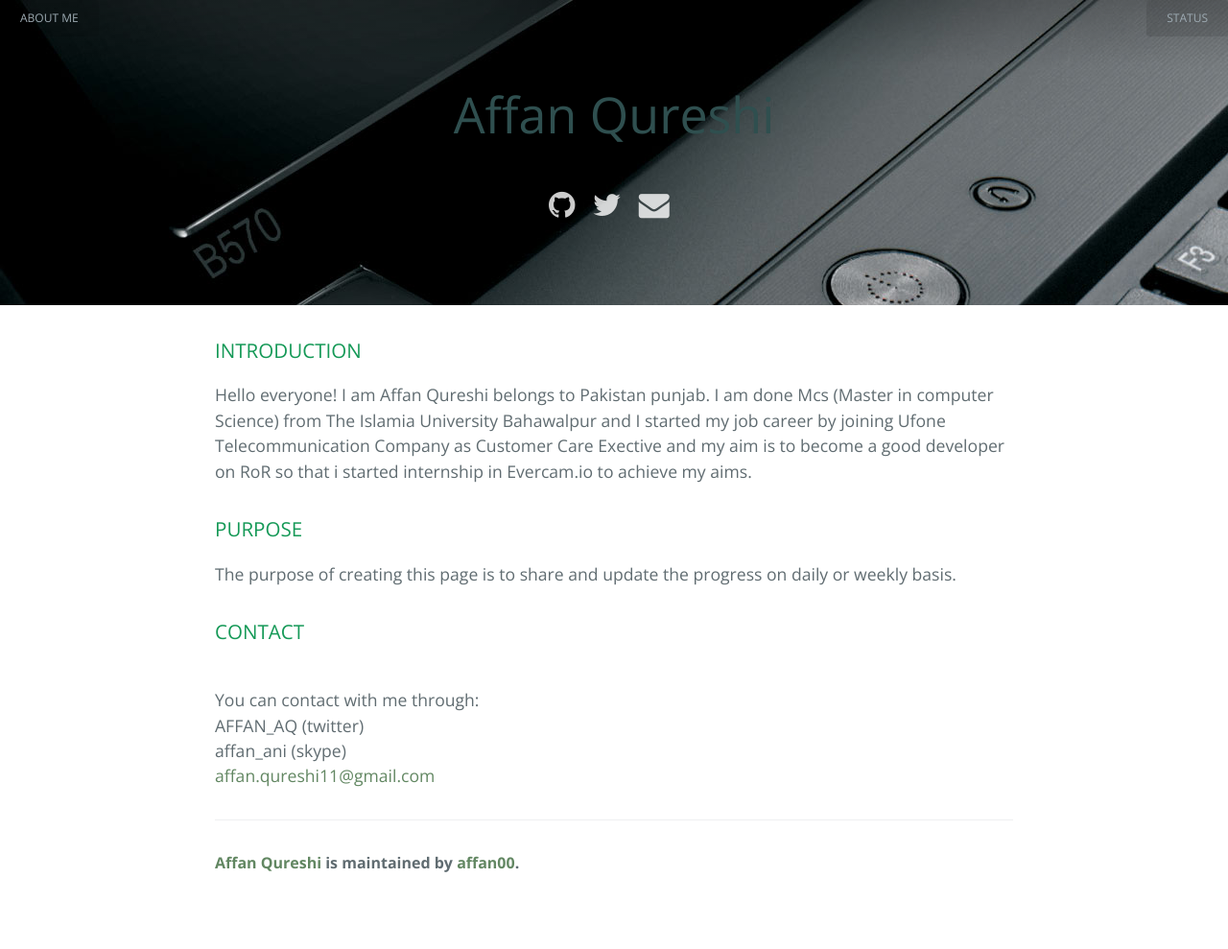
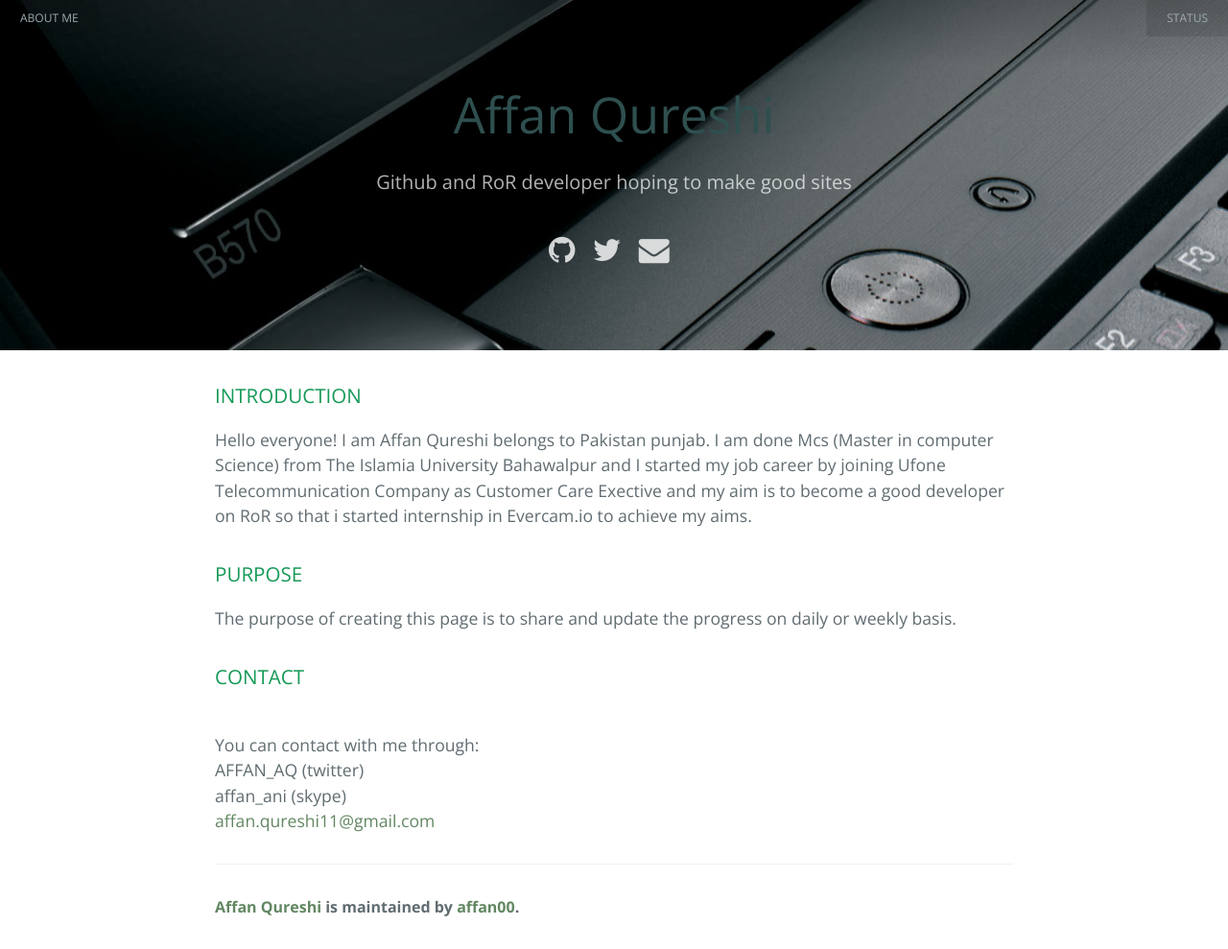
Before and after one commit to affan00/affan00.github.io, a Jekyll site: the page built from index.html, in a window 1280 px wide. Shown: the whole page at 96% size. Built offline with Jekyll 4.4.1, drawn with Linux system fonts in a browser that asks for light colours; nearby versions of some CDN libraries; Markdown is read by kramdown in place of the engine named in the settings; before the commit the page ends 943 px from its top, so only the background shows below that.

Commit message:
titile added

```diff
--- a/_layouts/default.html
+++ b/_layouts/default.html
@@ -15,7 +15,7 @@
     {% include nav.html %}
 
     <a class="project-name" href="{{site.baseurl}}/index.html">Affan Qureshi</a>
-    <h2 class="project-tagline"></h2>
+    <h2 class="project-tagline">Github and RoR developer hoping to make good sites</h2>
     <h2 class="page-description icons">
 
         <a href="http://github.com/affan00">
```
